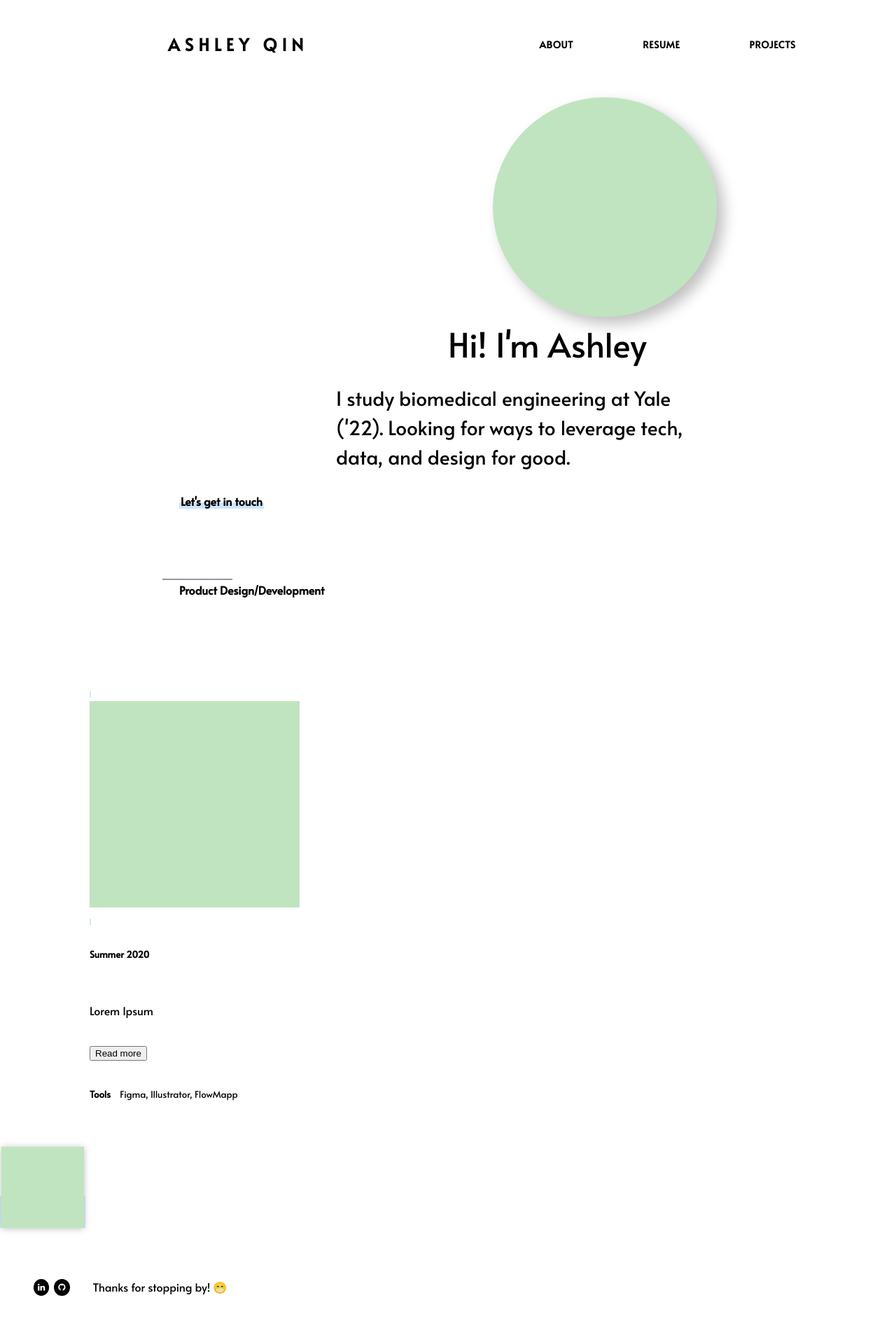
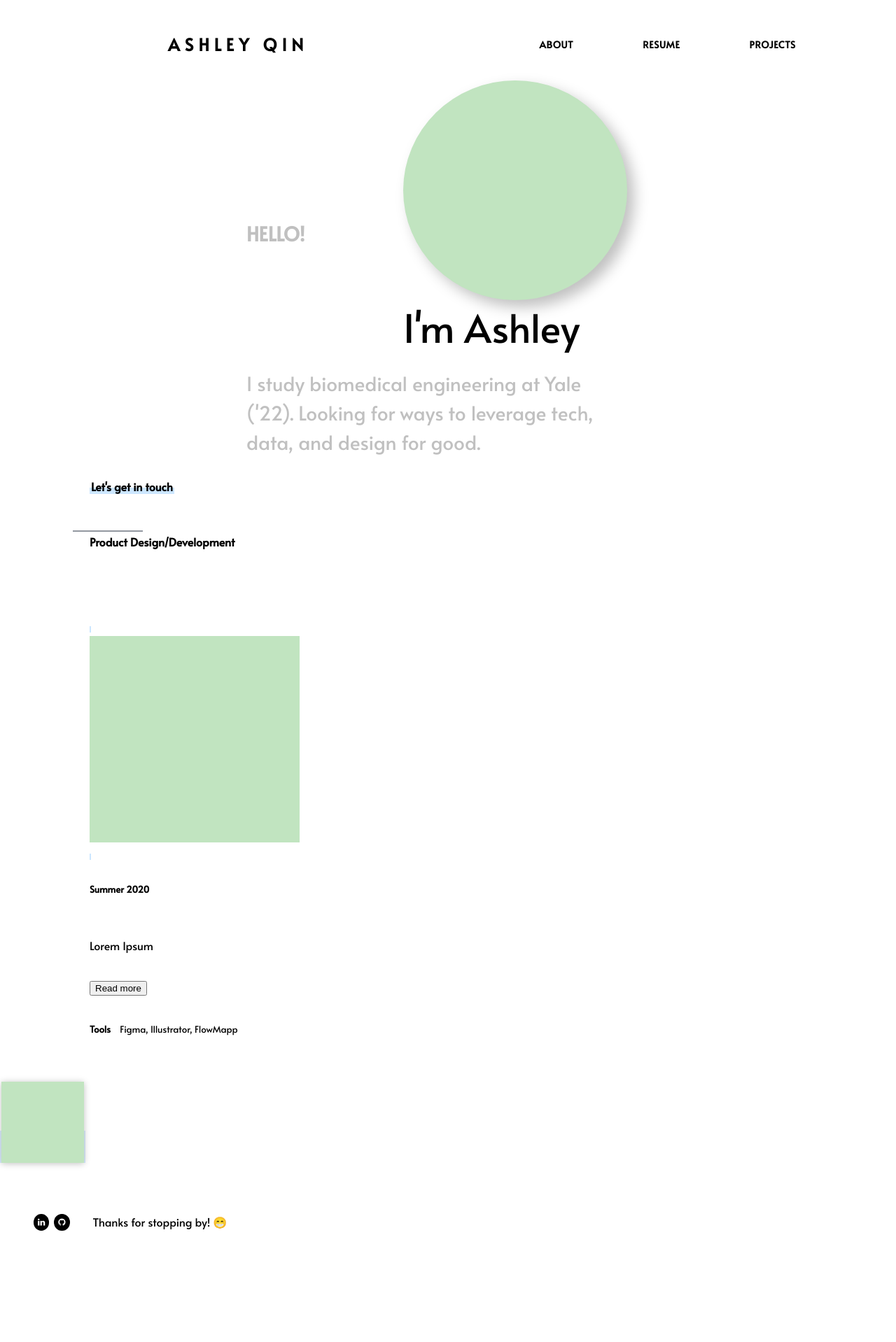
Before and after one commit to ashleyyqin/ashleyyqin.github.io, a Jekyll site: the page built from index.html, in a window 1280 px wide. Shown: the whole page at 70% size. Built offline with Jekyll 4.4.1, drawn with Linux system fonts in a browser that asks for light colours; after the commit the page ends 1825 px from its top, so only the background shows below that.

Commit message:
reformatting home page

```diff
--- a/_includes/nav.html
+++ b/_includes/nav.html
@@ -1,3 +1,3 @@
 <a href="/about">about</a>
-<a href="/media/Qin_Resume.pdf">resume</a>
+<a href="/media/Qin_Resume.pdf" target="_blank">resume</a>
 <a href="/#projects">projects</a>
--- a/index.html
+++ b/index.html
@@ -6,12 +6,8 @@ title: Home
 <div class="wide">
     <img id="bio-prof-pic" style="max-width: 100%; filter: drop-shadow(10px 10px 10px silver);" src="/media/profile.jpg">
     <span class="home-top"></span>
-    <span class="home-title">Hi! I'm Ashley</span>
-    <!--
-    <h2 class="mt-4" style="font-family: 'univers_45_lightregular';">
-        I study biomedical engineering at Yale ('22). Looking for ways to leverage tech, data, and design for good.
-    </h2>
-    -->
+    <span class="home-title1">HELLO!</span>
+    <span class="home-title2">I'm Ashley</span>
     <span class="home-subtitle">I study biomedical engineering at Yale ('22). Looking for ways to leverage tech, data, and design for good.</span>
     <a href="mailto:ashleyelaineqin@gmail.com"><strong>Let's get in touch</strong></a></p>
 
--- a/styles/main.css
+++ b/styles/main.css
@@ -9,7 +9,8 @@
 /* MAIN STYLES */
 
 body {
-    font-family: 'Alata', 'Arial', sans-serif;
+    /*font-family: 'Alata', 'Arial', sans-serif;*/
+    font-family: 'Alata';
     padding: 0;
     margin: 0;
     line-height: 1.85em;
@@ -44,7 +45,8 @@ footer a:not(.button):not(.arrow):hover {
 }
 
 code {
-    font-family: 'IBM Plex Mono', Consolas, 'Courier New', monospace;
+    /*font-family: 'IBM Plex Mono', Consolas, 'Courier New', monospace;*/
+    font-family: 'Alata';
     padding: 2px 4px;
     font-size: 90%;
     color: #c7254e;
@@ -146,7 +148,7 @@ header a {
 
 header a:hover {
     color: var(--color-blue);
-    transition: all 0.25s;
+    /*transition: all 0.25s;*/
 }
 
 #siteTitle {
@@ -306,8 +308,9 @@ main {
 
 .wide {
     max-width: 768px;
-    padding: 1.5em 3em;
-    margin-left: auto;
+    /*padding: 1.5em 3em;
+    margin-left: auto;*/
+    margin-left: 8em;
     margin-right: auto;
 }
 
@@ -468,8 +471,17 @@ main {
     height: 4em;
 }
 
-.home-title {
-    font-size: 300%;
+.home-title1 {
+    font-size: 175%;
+    font-weight: bold;
+    /*margin-bottom: 1em;*/
+    margin-left: 8em;
+    color: #c0c0c0;
+}
+
+.home-title2 {
+    font-family: Alata;
+    font-size: 350%;
     margin-bottom: 1em;
     margin-left: 8em;
 }
@@ -482,6 +494,7 @@ main {
     font-weight: 400;
     font-size: 175%;
     line-height: 150%;
+    color: #c0c0c0;
 }
 
 .home-blurb {
```
